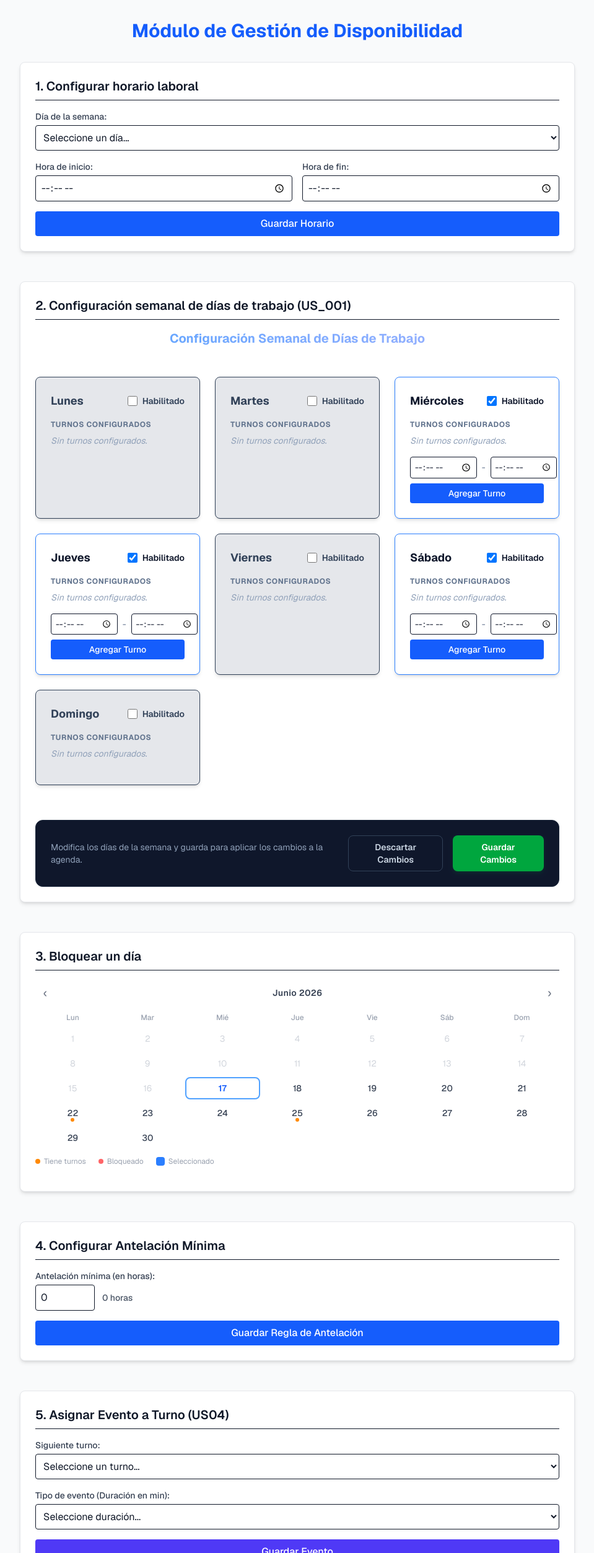
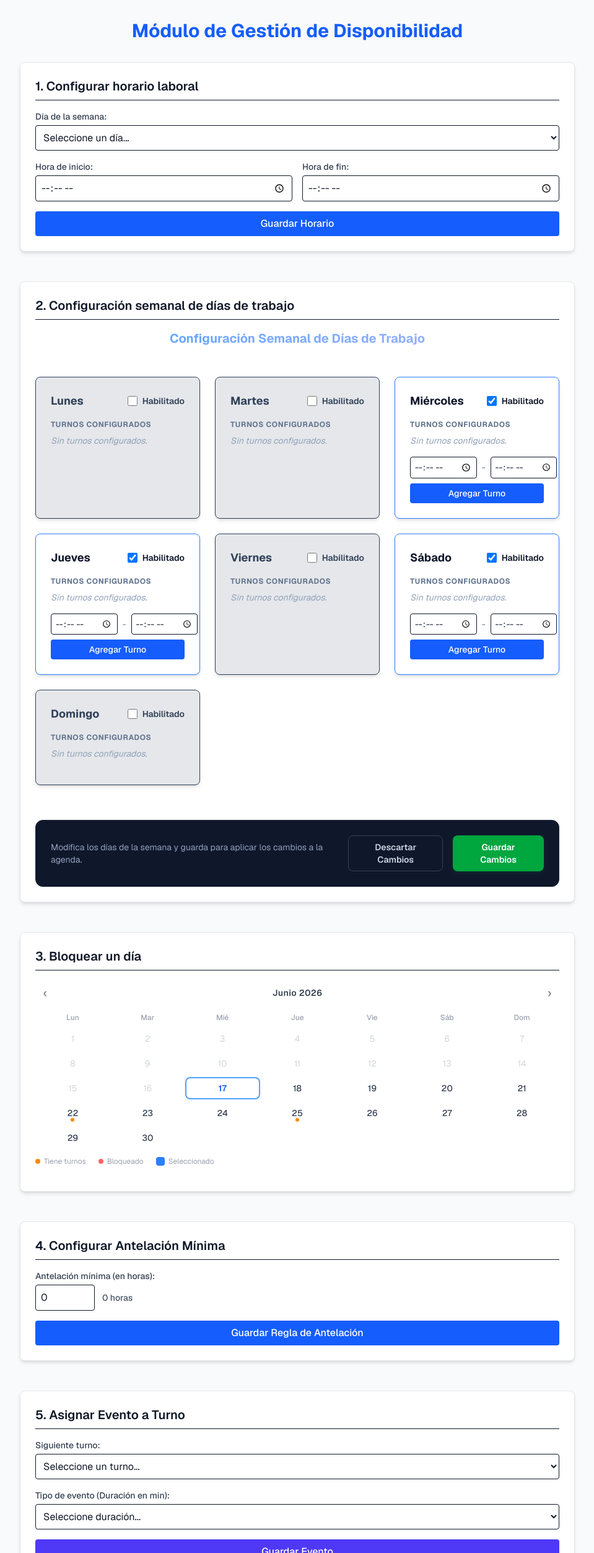
Before and after one commit to MaxiFran48/agenda-ya, a Next.js app: page / in a window 1280 px wide. Shown: the top 2506 px of the page at 62% size, without its empty margins (160-1119 px from the left). Built offline with nearby package versions, Linux system fonts and the light colour scheme.

Commit message:
Correccion de nombres

```diff
--- a/app/page.tsx
+++ b/app/page.tsx
@@ -213,7 +213,7 @@ export default function GestionDisponibilidad() {
 
         {/* ── SECCIÓN 2: CONFIGURACIÓN SEMANAL DE DÍAS DE TRABAJO (US_001) ── */}
         <section className="bg-white p-6 rounded-lg shadow-md border border-gray-200">
-          <h2 className="text-xl font-semibold mb-4 border-b pb-2">2. Configuración semanal de días de trabajo (US_001)</h2>
+          <h2 className="text-xl font-semibold mb-4 border-b pb-2">2. Configuración semanal de días de trabajo</h2>
           <GestionSemana diasIniciales={DIAS_INICIALES} />
         </section>
 
@@ -373,7 +373,7 @@ export default function GestionDisponibilidad() {
 
         {/* SECCIÓN 5: ASIGNAR EVENTO A TURNO (US04) */}
         <section className="bg-white p-6 rounded-lg shadow-md border border-gray-200">
-          <h2 className="text-xl font-semibold mb-4 border-b pb-2">5. Asignar Evento a Turno (US04)</h2>
+          <h2 className="text-xl font-semibold mb-4 border-b pb-2">5. Asignar Evento a Turno</h2>
 
           <form onSubmit={handleAsignarEvento} className="space-y-4">
             <div className="flex flex-col space-y-1">
```
